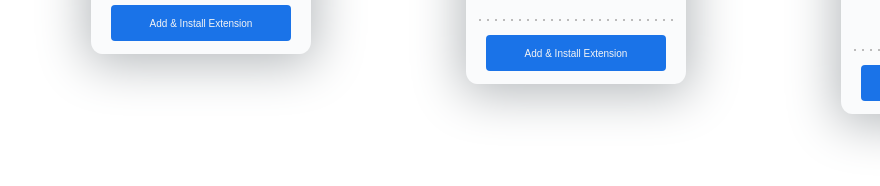
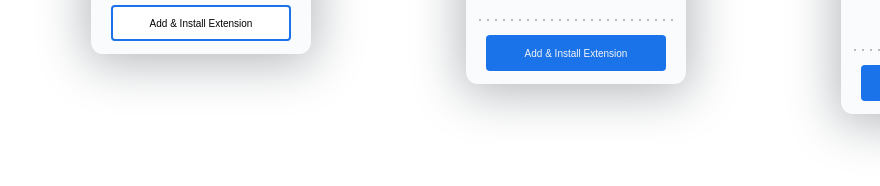
Before and after one commit to Peje08/bootcamp_landingPage, a plain HTML site: page index.html in a window 1280 px wide. In both pictures the pointer is over the button 537 px from the left and 419 px from the top of the page. Shown: the part 396-582 px from the top of the page, 336-1216 px from the left. Drawn offline with Linux system fonts and the light colour scheme; a script that the page names is missing; files whose address does not match are found by name.

Commit message:
[ADD HOVER] hover on button add

```diff
--- a/styles.css
+++ b/styles.css
@@ -67,6 +67,12 @@ h5 {
   color: whitesmoke;
 }
 
+.add:hover{
+  background-color: white;
+  border: 2px solid #1a73e8;
+  color: black;
+}
+
 .dottedLine {
   margin-top: 10px;
 }
```
